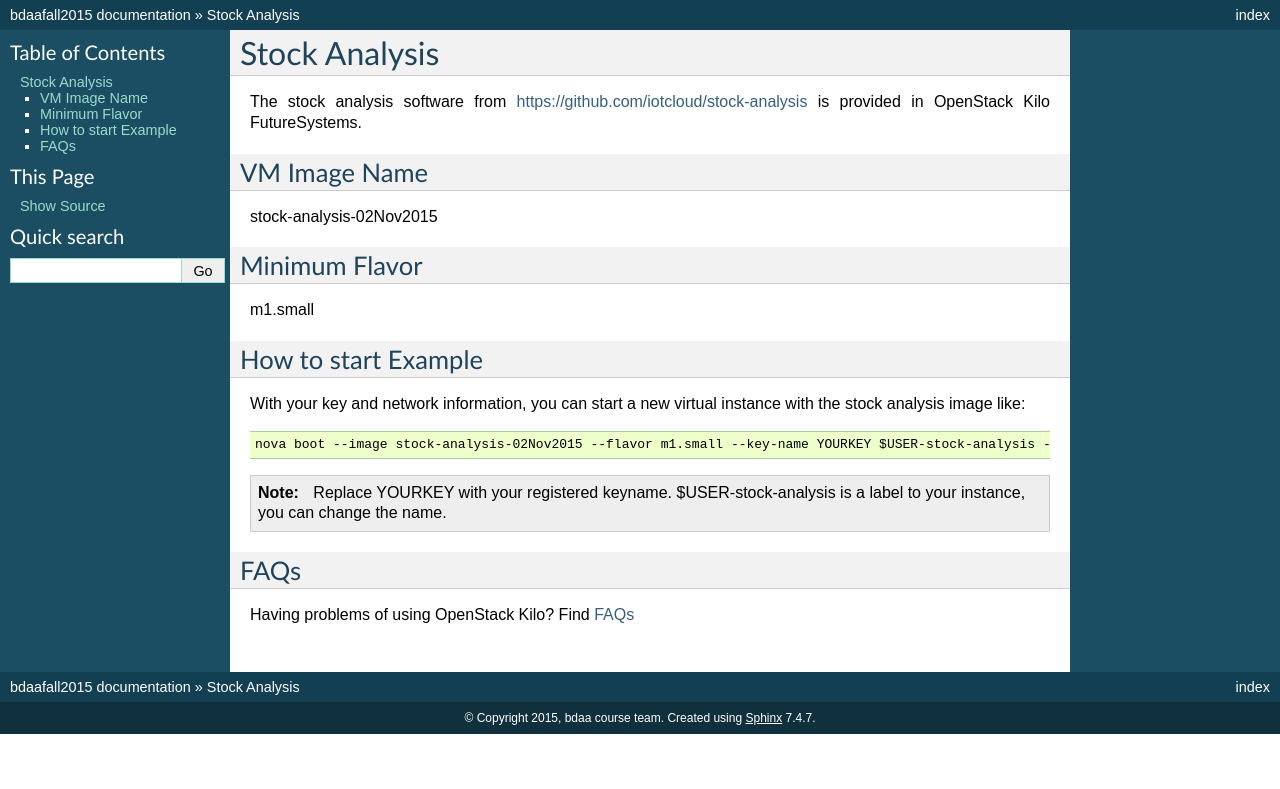
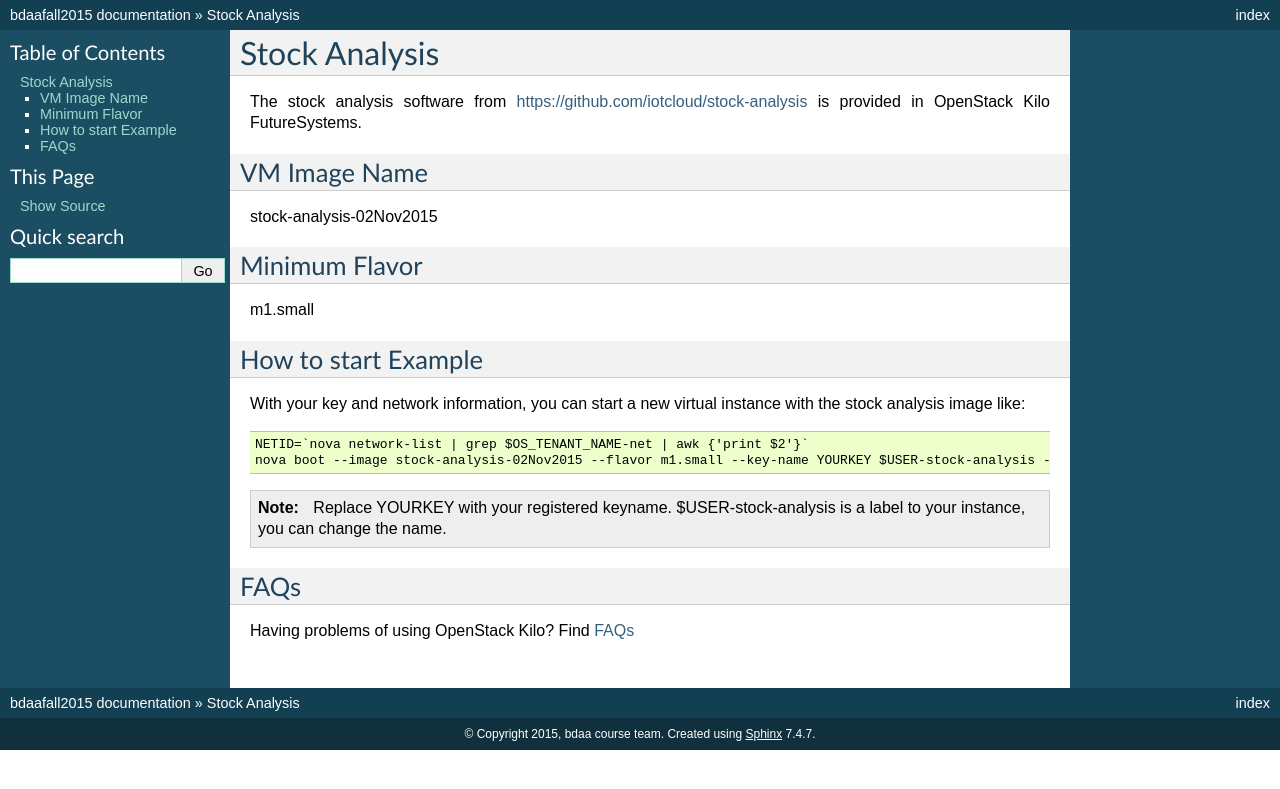
Before and after one commit to cglmoocs/bdaafall2015, a Sphinx documentation site: the page built from docs/source/stock-analysis.rst, in a window 1280 px wide. Shown: the top 789 px of the page. Built offline with Sphinx 7.4.7, drawn with Linux system fonts in a browser that asks for light colours.

Commit message:
Update stock-analysis.rst

```diff
--- a/docs/source/stock-analysis.rst
+++ b/docs/source/stock-analysis.rst
@@ -22,7 +22,8 @@ With your key and network information, you can start a new virtual instance with
 
 .. code::
 
-     nova boot --image stock-analysis-02Nov2015 --flavor m1.small --key-name YOURKEY $USER-stock-analysis --nic net-id=5120857b-c49c-4c05-a37e-8bee0b7df776
+      NETID=`nova network-list | grep $OS_TENANT_NAME-net | awk {'print $2'}`
+      nova boot --image stock-analysis-02Nov2015 --flavor m1.small --key-name YOURKEY $USER-stock-analysis --nic net-id=$NETID
 
 .. note::  Replace YOURKEY with your registered keyname. $USER-stock-analysis is a label to your instance, you can change the name.
 
```
